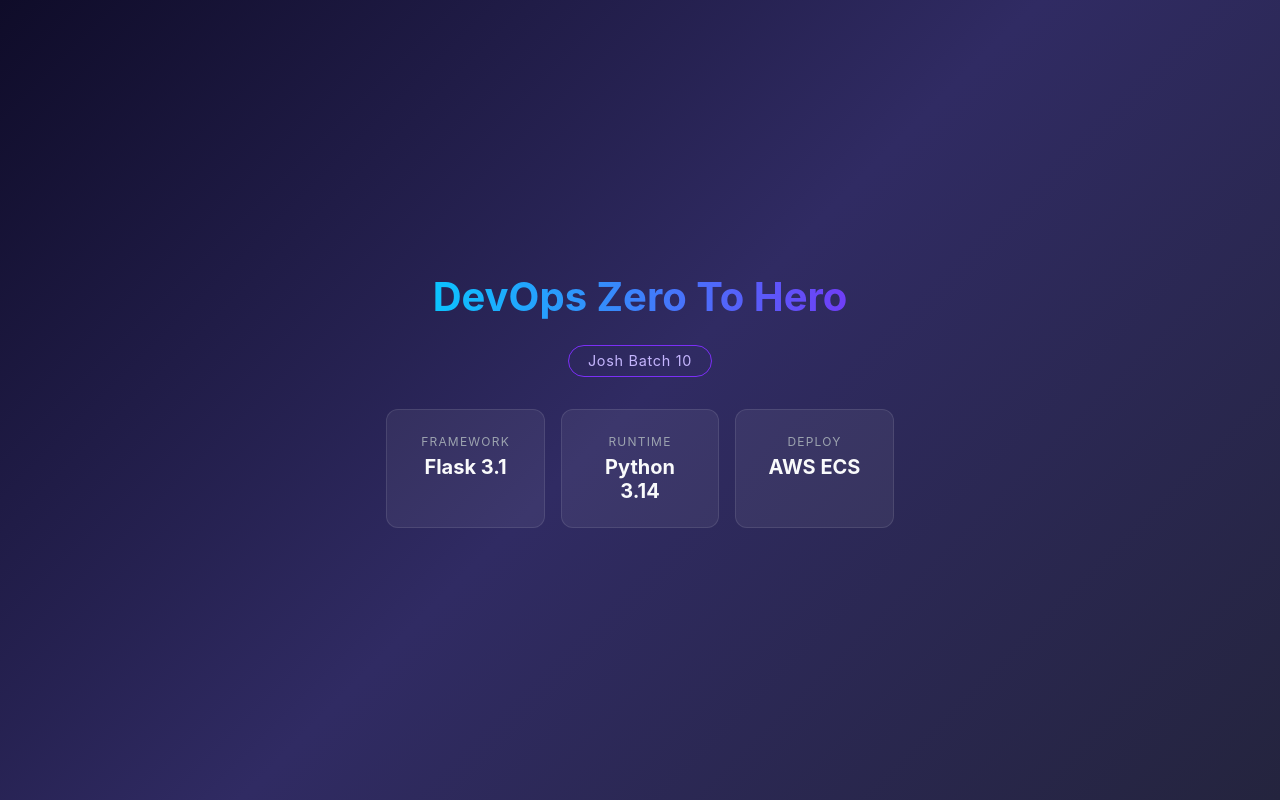
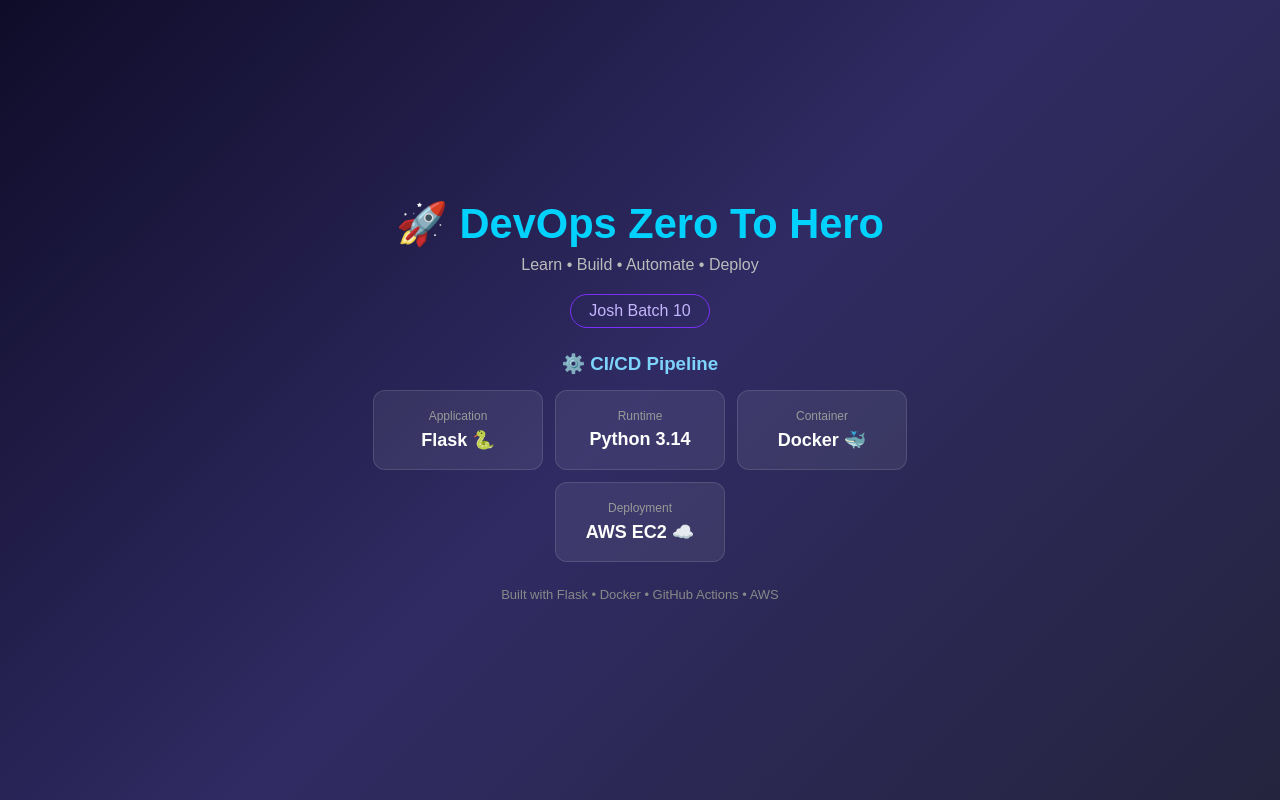
Before and after one commit to ashish0360/Practice-github-actions, a Flask app: page / in a window 1280 px wide. Run offline with Flask 3, Linux system fonts and the light colour scheme.

Commit message:
updated index.html

```diff
--- a/templates/index.html
+++ b/templates/index.html
@@ -4,85 +4,132 @@
     <meta charset="UTF-8">
     <meta name="viewport" content="width=device-width, initial-scale=1.0">
     <title>DevOps Zero To Hero</title>
+
     <style>
-        * { margin: 0; padding: 0; box-sizing: border-box; }
+        * {
+            margin: 0;
+            padding: 0;
+            box-sizing: border-box;
+        }
+
         body {
             min-height: 100vh;
             display: flex;
             align-items: center;
             justify-content: center;
             background: linear-gradient(135deg, #0f0c29, #302b63, #24243e);
-            font-family: -apple-system, BlinkMacSystemFont, "Segoe UI", Roboto, Helvetica, Arial, sans-serif;
-            color: #e0e0e0;
+            font-family: Arial, sans-serif;
+            color: white;
         }
+
         .container {
             text-align: center;
-            padding: 2rem;
-            max-width: 640px;
+            max-width: 650px;
+            padding: 30px;
         }
+
         h1 {
-            font-size: 2.5rem;
-            margin-bottom: 0.5rem;
-            background: linear-gradient(90deg, #00d2ff, #7b2ff7);
-            -webkit-background-clip: text;
-            -webkit-text-fill-color: transparent;
+            font-size: 2.6rem;
+            margin-bottom: 8px;
+            color: #00d2ff;
         }
+
+        .subtitle {
+            color: #bbb;
+            margin-bottom: 20px;
+        }
+
         .badge {
             display: inline-block;
-            margin: 1rem 0 2rem;
-            padding: 0.4rem 1.2rem;
+            padding: 7px 18px;
             border: 1px solid #7b2ff7;
-            border-radius: 999px;
-            font-size: 0.9rem;
+            border-radius: 20px;
             color: #c4b5fd;
-            letter-spacing: 0.05em;
+            margin-bottom: 25px;
         }
+
+        .section-title {
+            margin-bottom: 15px;
+            color: #7dd3fc;
+        }
+
         .cards {
             display: flex;
-            gap: 1rem;
+            gap: 12px;
             justify-content: center;
             flex-wrap: wrap;
         }
+
         .card {
-            background: rgba(255, 255, 255, 0.06);
-            border: 1px solid rgba(255, 255, 255, 0.1);
+            padding: 18px;
+            min-width: 170px;
+            background: rgba(255,255,255,0.07);
+            border: 1px solid rgba(255,255,255,0.12);
             border-radius: 12px;
-            padding: 1.5rem 1.8rem;
-            min-width: 150px;
-            flex: 1;
         }
+
         .card span {
             display: block;
-            font-size: 0.75rem;
-            text-transform: uppercase;
-            letter-spacing: 0.1em;
-            color: #9ca3af;
-            margin-bottom: 0.4rem;
+            color: #999;
+            font-size: 12px;
+            margin-bottom: 6px;
         }
+
         .card strong {
-            font-size: 1.25rem;
-            color: #f9fafb;
+            font-size: 18px;
+        }
+
+        .footer {
+            margin-top: 25px;
+            color: #888;
+            font-size: 13px;
         }
     </style>
 </head>
+
 <body>
+
     <div class="container">
-        <h1>DevOps Zero To Hero</h1>
+
+        <h1>🚀 DevOps Zero To Hero</h1>
+
+        <p class="subtitle">
+            Learn • Build • Automate • Deploy
+        </p>
+
         <div class="badge">Josh Batch 10</div>
+
+        <h3 class="section-title">⚙️ CI/CD Pipeline</h3>
+
         <div class="cards">
+
             <div class="card">
-                <span>Framework</span>
-                <strong>Flask 3.1</strong>
+                <span>Application</span>
+                <strong>Flask 🐍</strong>
             </div>
+
             <div class="card">
                 <span>Runtime</span>
                 <strong>Python 3.14</strong>
             </div>
+
             <div class="card">
-                <span>Deploy</span>
-                <strong>AWS ECS</strong>
+                <span>Container</span>
+                <strong>Docker 🐳</strong>
             </div>
+
+            <div class="card">
+                <span>Deployment</span>
+                <strong>AWS EC2 ☁️</strong>
+            </div>
+
         </div>
+
+        <p class="footer">
+            Built with Flask • Docker • GitHub Actions • AWS
+        </p>
+
     </div>
+
 </body>
 </html>
```
